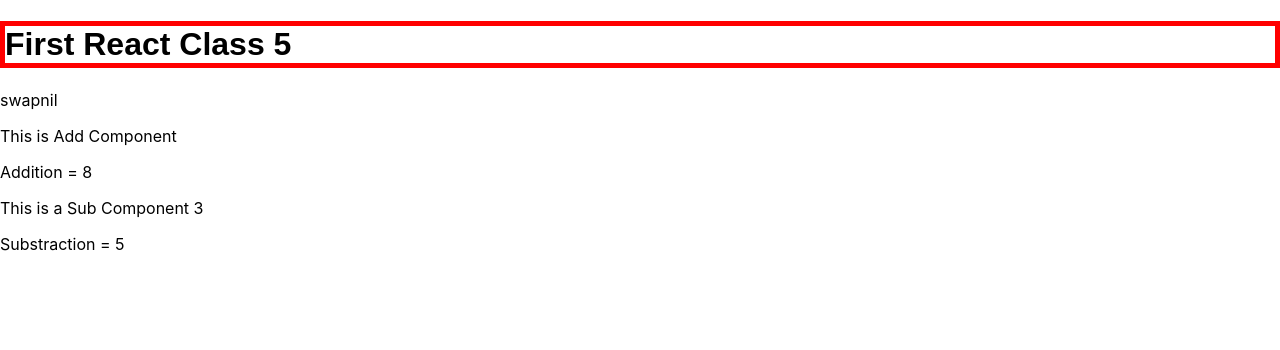
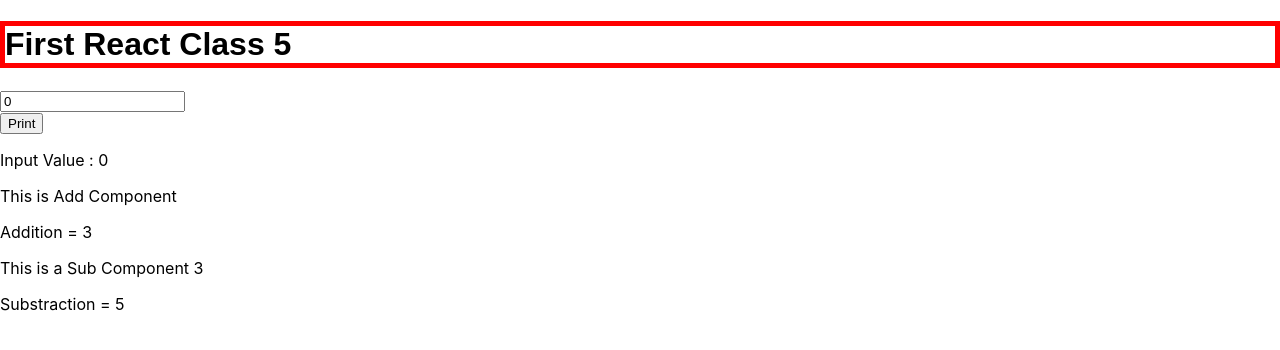
Before and after one commit to swapnilRahangdale/my-app, a React (Create React App) app: page / in a window 1280 px wide. Shown: the top 350 px of the page. Built offline with nearby package versions, Linux system fonts and the light colour scheme.

Commit message:
7th change

```diff
--- a/src/App.js
+++ b/src/App.js
@@ -3,13 +3,39 @@ import './App.css';
 
 import Add from './components/Add/Add';
 import Sub from './components/Sub/Sub';
+import {useState} from 'react';
 
 function App() {
+   const [inputValue, setinputValue]= useState(0)
+  //  console.log('inputValue',inputValue);                 //set Default value in console
+  //  console.log('setinputValue',setinputValue);
+
+   const printValue = () => {
+   console.log('inputValue printValue',inputValue);
+
+   }
+
+  //let inputvalue = 10;
   return (
     <div>
     <h1>First React Class 5</h1>
-    <p>swapnil</p>
-    <Add a = '5' b = '3'></Add>
+
+    <div>
+      <input
+      value = {inputValue}
+      onChange={(e) => {
+        setinputValue(e.target.value)
+        console.log('event',inputValue);
+        return inputValue
+      }}
+      type = 'number'
+      placeholder='Enter Number'>
+      </input>
+    </div>
+
+     <button  onClick={printValue()}>Print</button>
+    <p>Input Value : {inputValue}</p>
+    <Add a = {inputValue} b = '3'></Add>
     <Sub s = '8' t='3'/>
     </div>
   );
--- a/src/components/Add/Add.js
+++ b/src/components/Add/Add.js
@@ -1,5 +1,6 @@
-const Add = (xyz) => {
 
+        const Add = (xyz) => {
+        console.log('xyz',xyz);
         return(
             <div>
                 <p>This is Add Component</p>
```
